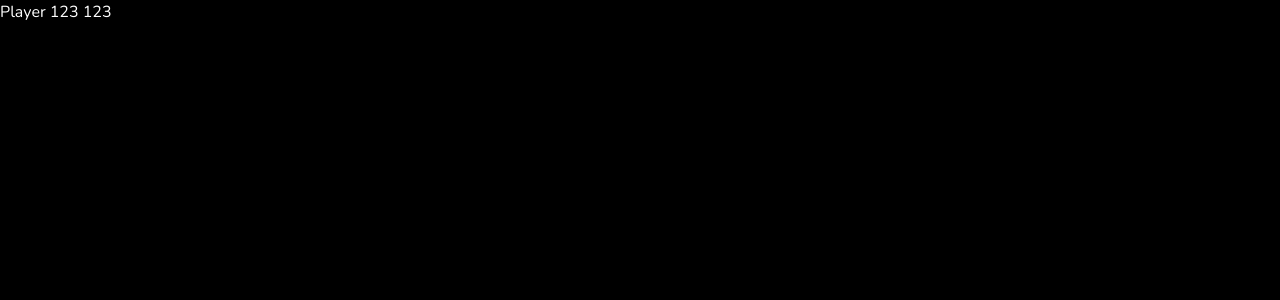
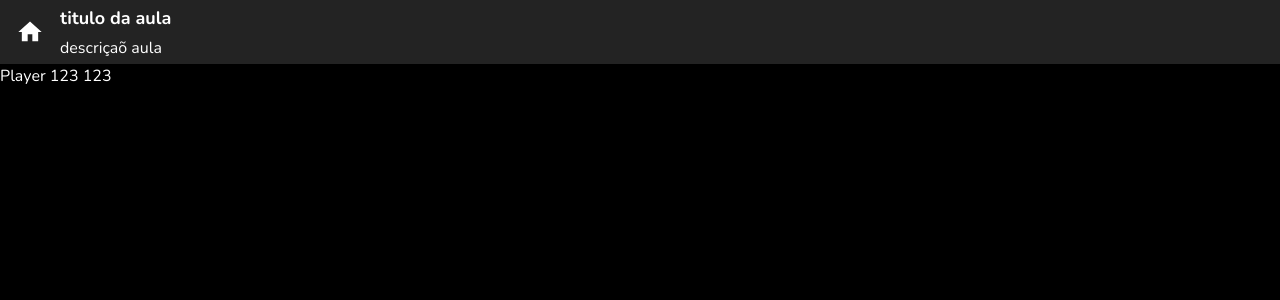
Before and after one commit to Otavioalv/next_course, a Next.js app in the folder youtube-nextjs-course-platform/: page /player/123/123 in a window 1280 px wide. Shown: the top 300 px of the page. Built offline with nearby package versions, Linux system fonts and the light colour scheme.

Commit message:
feat: add player header

```diff
--- a/youtube-nextjs-course-platform/src/app/player/[courseId]/[classId]/page.tsx
+++ b/youtube-nextjs-course-platform/src/app/player/[courseId]/[classId]/page.tsx
@@ -1,3 +1,4 @@
+import { PlayerHeader } from "@/src/components/player";
 
 interface IPagePlayerProps {
     params: {
@@ -13,6 +14,10 @@ export default async function PagePlayer({
 
     return (
         <>
+            <PlayerHeader
+                title="titulo da aula"
+                subtitle="descriçaõ aula"
+            />
             Player {courseId} {classId}
         </>
     );
--- /dev/null
+++ b/youtube-nextjs-course-platform/src/components/player/PlayerHeader.tsx
@@ -0,0 +1,40 @@
+import Link from "next/link";
+import { MdHome } from "react-icons/md"
+
+
+interface IPlayerHeaderProps {
+    title: string,
+    subtitle: string,
+}
+
+export const PlayerHeader = ({
+    subtitle,
+    title,
+}: IPlayerHeaderProps) => {
+    return (
+        <div
+            className="flex gap-4 bg-paper justify-start items-center px-4 py-1"
+        >
+            <Link
+                href="/"
+            >
+                <MdHome size={28}/>
+            </Link>
+
+            <div
+                className="flex flex-col gap-1"
+            >
+                <h1
+                    className="font-bold text-lg line-clamp-1"
+                >
+                    {title}
+                </h1>
+                <h2
+                    className="line-clamp-1"
+                >
+                    {subtitle}
+                </h2>
+            </div>
+        </div>
+    );
+};
--- /dev/null
+++ b/youtube-nextjs-course-platform/src/components/player/index.ts
@@ -0,0 +1 @@
+export * from "./PlayerHeader";
```
